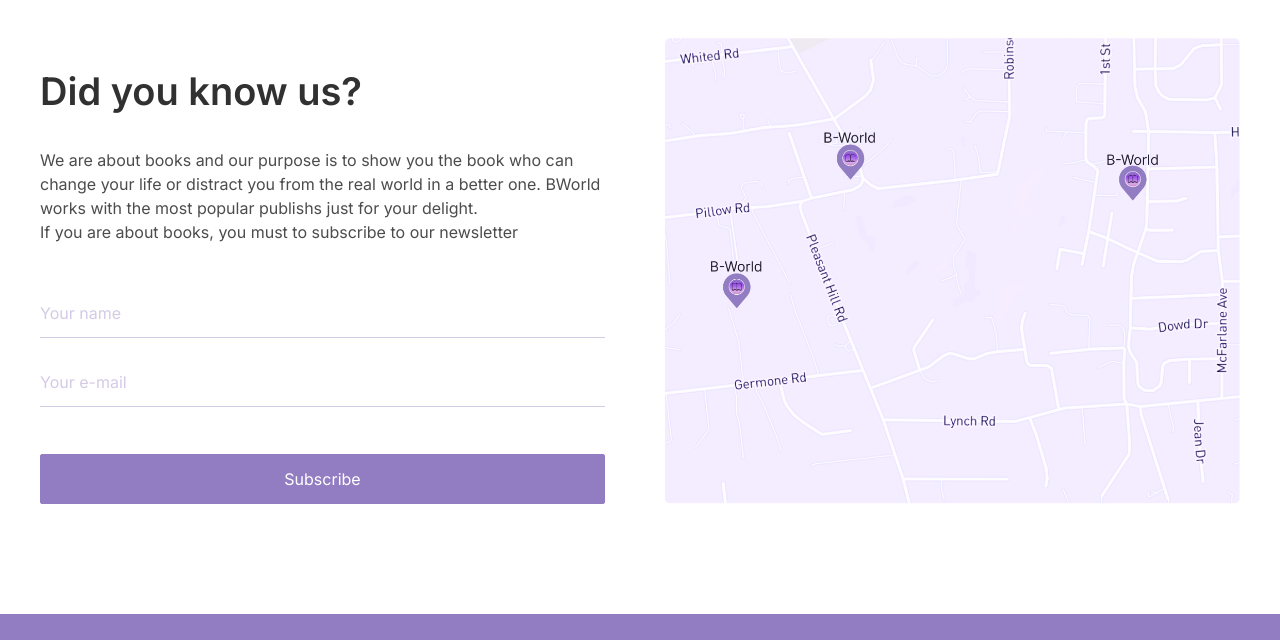
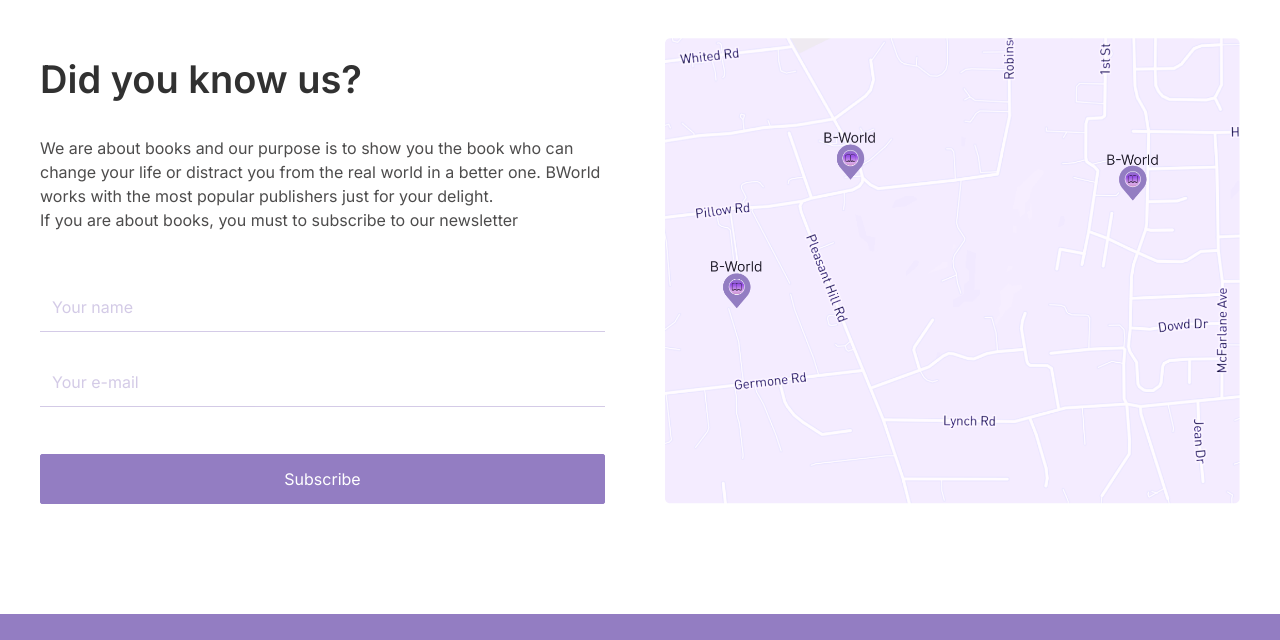
Before and after one commit to thipham1424/html-css-practice, a website: page index.html in a window 1280 px wide. Shown: the part 2720-3360 px from the top of the page. Drawn offline with nearby package versions, Linux system fonts and the light colour scheme.

Commit message:
refactor: apply fully bootstrap for newsletter-section

```diff
--- a/index.html
+++ b/index.html
@@ -868,7 +868,7 @@
             <p class="body-text mb-lg-0 newsletter-desc">
               We are about books and our purpose is to show you the book who can
               change your life or distract you from the real world in a better
-              one. BWorld works with the most popular publishs just for your
+              one. BWorld works with the most popular publishers just for your
               delight.
             </p>
             <p class="body-text newsletter-desc">
@@ -882,14 +882,14 @@
                 id="newsletter-name"
                 type="text"
                 placeholder="Your name"
-                class="newsletter-input"
+                class="form-control rounded-0 newsletter-input"
               >
               <label for="newsletter-email" class="visually-hidden">Your e-mail</label>
               <input
                 id="newsletter-email"
                 type="email"
                 placeholder="Your e-mail"
-                class="newsletter-input"
+                class="form-control rounded-0 newsletter-input"
               >
               <button type="submit" class="btn btn-primary newsletter-btn" aria-label="Subscribe">
                 Subscribe
```
